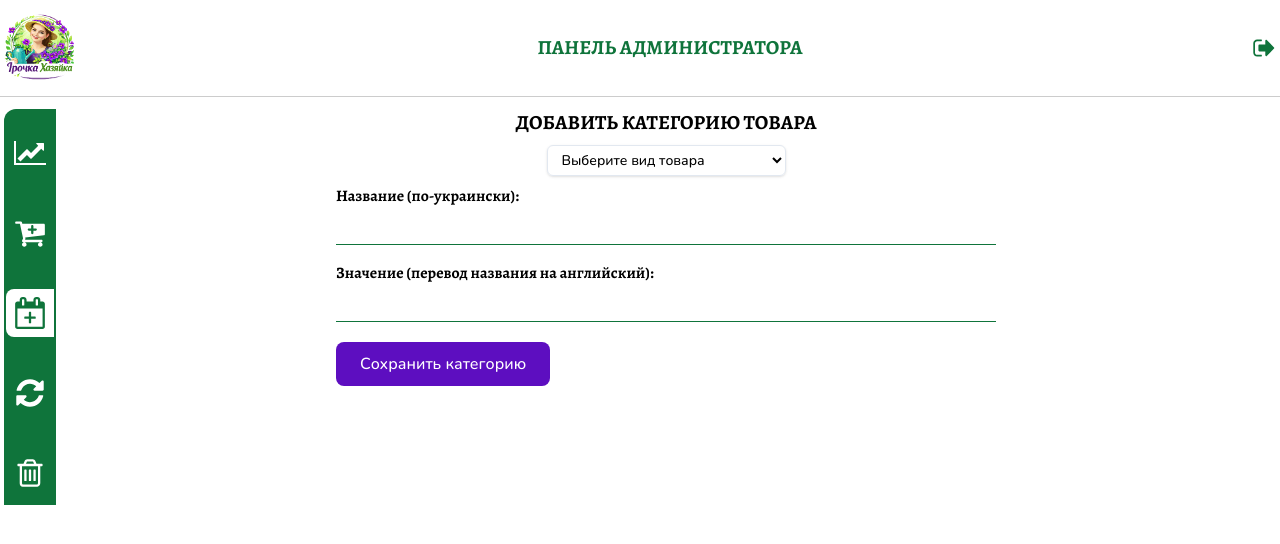
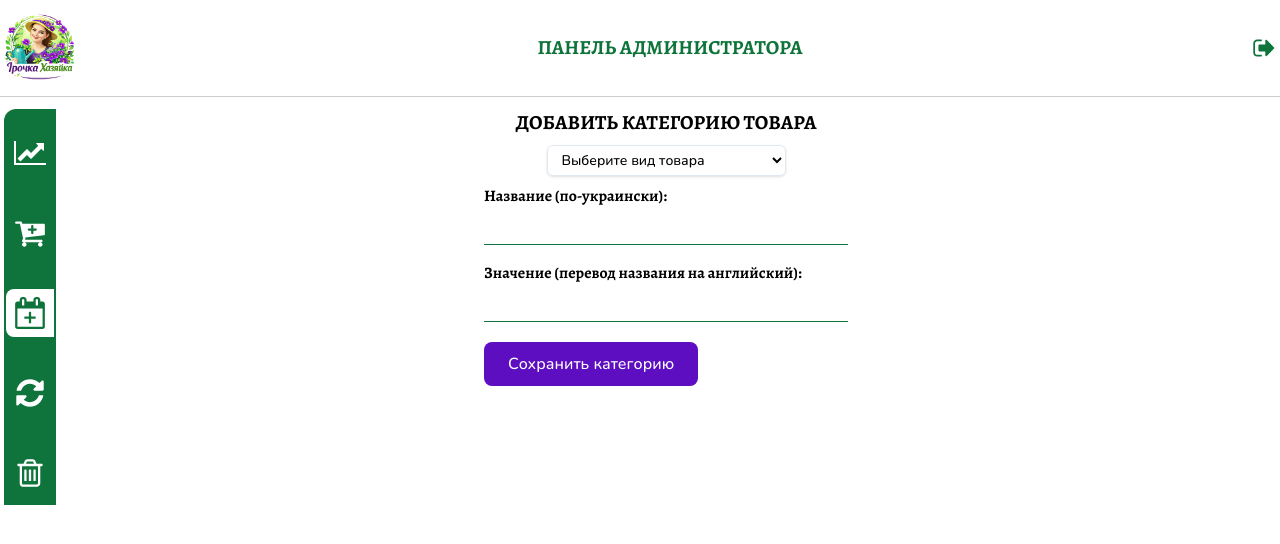
Before and after one commit to DenysKors/flowergirl-irina, a Next.js app: page /dashboard/add-category in a window 1280 px wide. Shown: the top 544 px of the page. Built offline with nearby package versions, Linux system fonts and the light colour scheme.

Commit message:
Fix form styles

```diff
--- a/app/(admin)/dashboard/add-category/page.tsx
+++ b/app/(admin)/dashboard/add-category/page.tsx
@@ -10,7 +10,7 @@ export default async function AddCategory({
   const categoryType = userCategory.type as string;
 
   return (
-    <section className="my-0 mx-auto px-1.5 pb-2.5 lg:px-2.5 lg:pb-5">
+    <section className="my-0 mx-auto px-1.5 pb-2.5 lg:px-2.5 lg:pb-5 w-full max-w-sm">
       <h1 className="mb-2 font-heading lg:text-xl uppercase text-center text-text">
         Добавить категорию товара
       </h1>
--- a/components/AddCategoryForm/AddCategoryForm.js
+++ b/components/AddCategoryForm/AddCategoryForm.js
@@ -60,7 +60,7 @@ export default function AddCategoryForm({ categoryType }) {
           <label className="mb-4 flex flex-col gap-1 font-heading">
             Название (по-украински):
             <Field
-              className="p-1 w-full md:w-165 font-text text-text bg-background border-b border-b-main"
+              className="p-1 w-full font-text text-text bg-background border-b border-b-main"
               type="text"
               name="label"
               maxLength="25"
@@ -74,7 +74,7 @@ export default function AddCategoryForm({ categoryType }) {
           <label className="mb-4 flex flex-col gap-1 font-heading">
             Значение (перевод названия на английский):
             <Field
-              className="p-1 w-full md:w-165 font-text text-text bg-background border-b border-b-main"
+              className="p-1 w-full font-text text-text bg-background border-b border-b-main"
               type="text"
               name="value"
               maxLength="25"
--- a/components/AddProductForm/AddProductForm.js
+++ b/components/AddProductForm/AddProductForm.js
@@ -118,7 +118,7 @@ export default function AddProductForm({ productCategories }) {
           <label className="mb-4 flex flex-col gap-1 font-heading">
             Описание:
             <Field
-              className="p-1 w-full md:w-112.5 lg:w-162.5 font-text border border-border-gray rounded-b-md resize-none"
+              className="p-1 w-full font-text border border-border-gray rounded-b-md resize-none"
               component="textarea"
               name="description"
               rows="10"
```
